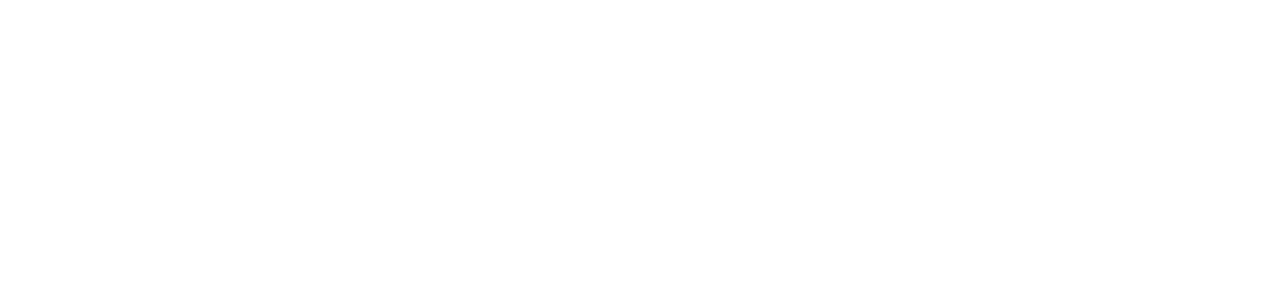
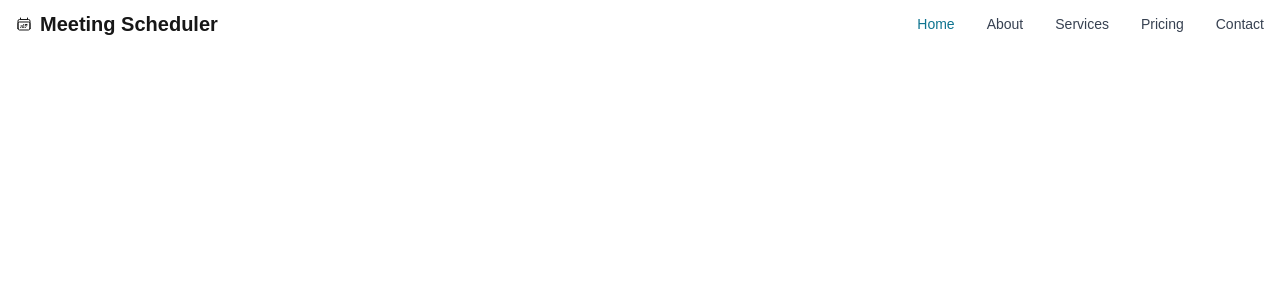
Before and after one commit to ahnayef/meeting-scheduler-frontend, a Next.js app: page / in a window 1280 px wide. Shown: the top 300 px of the page. Built offline with nearby package versions, Linux system fonts and the light colour scheme.

Commit message:
Add Navbar component and integrate it into the layout; clean up Home component structure

```diff
--- /dev/null
+++ b/app/(components)/Navbar.tsx
@@ -0,0 +1,30 @@
+"use client";
+
+import Link from "next/link";
+import { Navbar } from "flowbite-react";
+import { HiOutlineCalendarDateRange } from "react-icons/hi2";
+
+export function Nav() {
+  return (
+    <Navbar fluid rounded>
+      <Navbar.Brand as={Link} href="https://flowbite-react.com" className="gap-2">
+      <HiOutlineCalendarDateRange />
+        <span className="self-center whitespace-nowrap text-xl font-semibold dark:text-white">
+          Meeting Scheduler
+        </span>
+      </Navbar.Brand>
+      <Navbar.Toggle />
+      <Navbar.Collapse>
+        <Navbar.Link href="#" active>
+          Home
+        </Navbar.Link>
+        <Navbar.Link as={Link} href="#">
+          About
+        </Navbar.Link>
+        <Navbar.Link href="#">Services</Navbar.Link>
+        <Navbar.Link href="#">Pricing</Navbar.Link>
+        <Navbar.Link href="#">Contact</Navbar.Link>
+      </Navbar.Collapse>
+    </Navbar>
+  );
+}
--- a/app/layout.tsx
+++ b/app/layout.tsx
@@ -1,6 +1,7 @@
 import type { Metadata } from "next";
 import localFont from "next/font/local";
 import "./globals.css";
+import { Nav } from "./(components)/Navbar";
 
 const geistSans = localFont({
   src: "./fonts/GeistVF.woff",
@@ -25,8 +26,10 @@
 }>) {
   return (
     <html lang="en">
-      <body className={`${geistSans.variable} ${geistMono.variable} antialiased`}
+      <body
+        className={`${geistSans.variable} ${geistMono.variable} antialiased`}
       >
+        <Nav />
         {children}
       </body>
     </html>
--- a/app/page.tsx
+++ b/app/page.tsx
@@ -3,9 +3,8 @@
 export default function Home() {
   return (
 
-      <main className="">
-
-      </main>
+   <>
+   </>
 
 
   );
--- a/package.json
+++ b/package.json
@@ -12,7 +12,8 @@
     "flowbite-react": "^0.10.2",
     "next": "15.0.4",
     "react": "^19.0.0",
-    "react-dom": "^19.0.0"
+    "react-dom": "^19.0.0",
+    "react-icons": "^5.4.0"
   },
   "devDependencies": {
     "@types/node": "^20",
```
Also changed, not shown: Contexts/GlobalContext.tsx (added), public/icon.svg (added), 1 other file (tests, documents, lock files or other folders).
